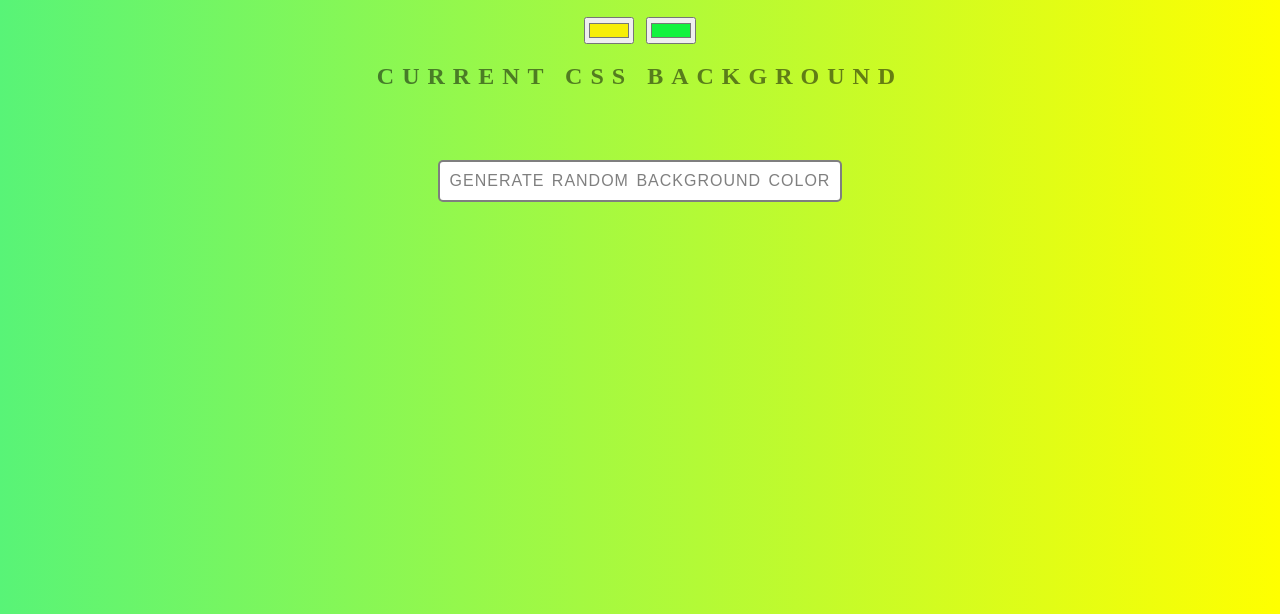
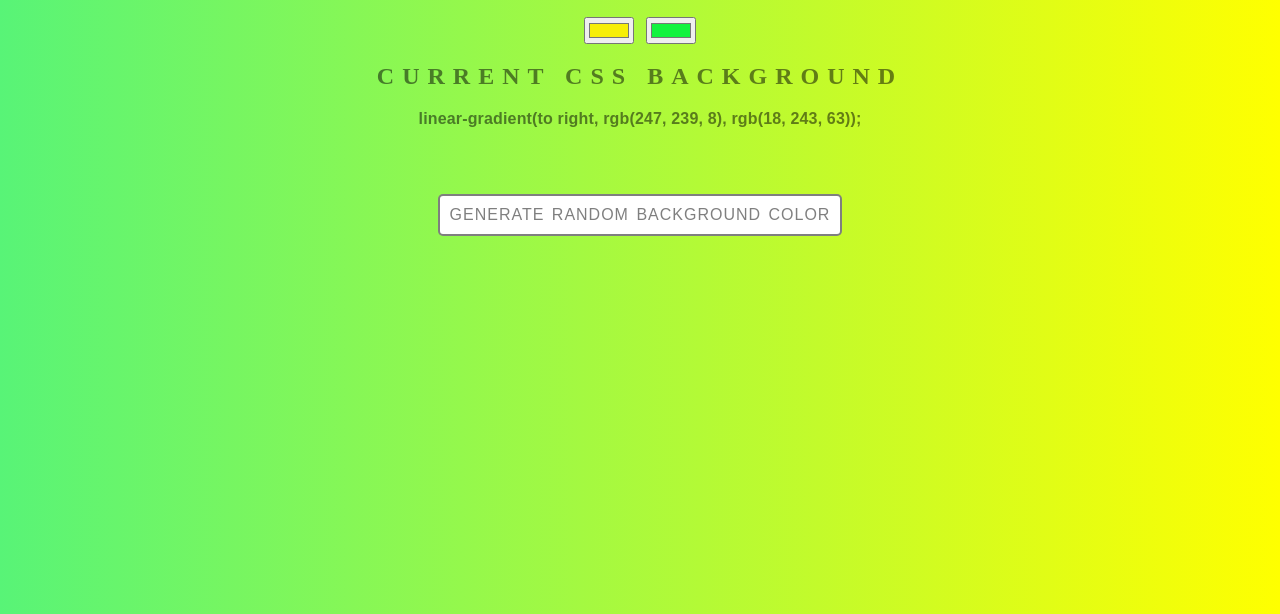
Before and after one commit to JadavShraddha/Gradient-Background-Color-Generator, a plain HTML site: page index.html in a window 1280 px wide. Shown: the part 186-800 px from the top of the page. Drawn offline with Linux system fonts and the light colour scheme.

Commit message:
Update index.html

```diff
--- a/index.html
+++ b/index.html
@@ -13,7 +13,7 @@
     <input class="color1" type="color" name="color1" value="#F7EF08">
     <input class="color2" type="color" name="color2" value="#12F33F">
     <h2>Current CSS Background</h2>
-    <h3></h3>
+    <h3>linear-gradient(to right, rgb(247, 239, 8), rgb(18, 243, 63));</h3>
     <button class="random">Generate Random Background Color</button>
     <script type="text/javascript" src="script.js"></script>
 </body>
```
